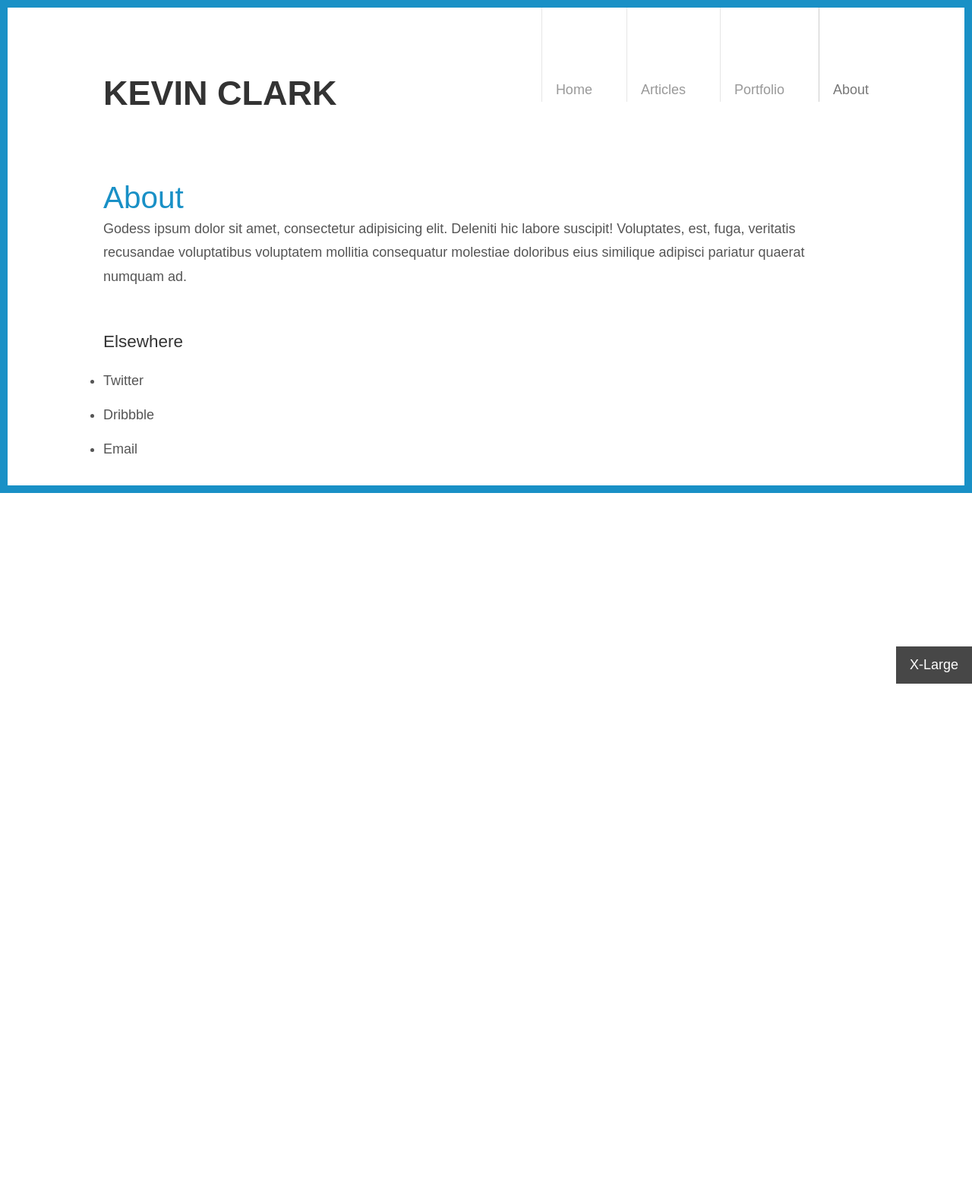
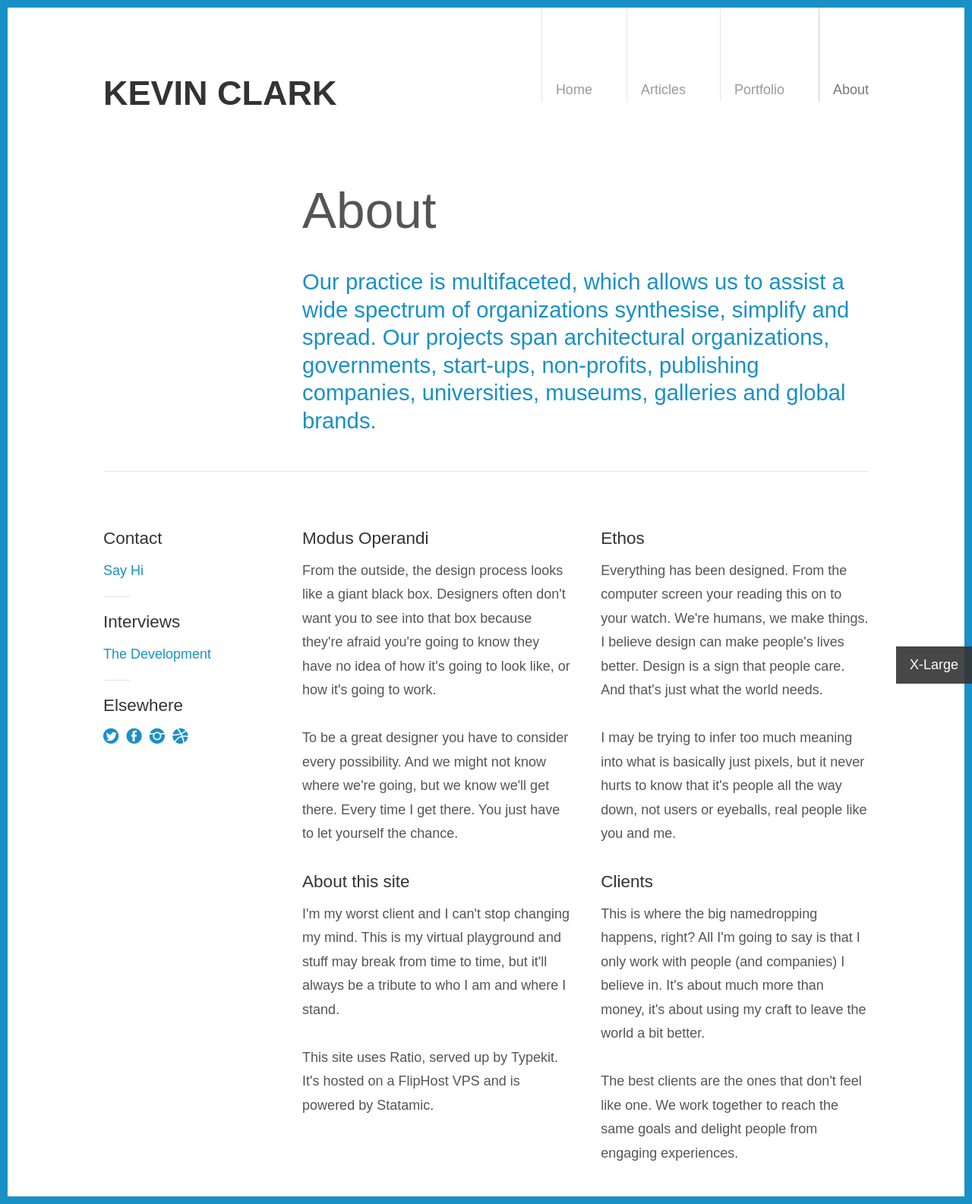
Before and after one commit to vernalkick/kevinclark, a Jekyll site: the page built from about/index.html, in a window 1280 px wide. Shown: the whole page at 76% size. Built offline with Jekyll 4.4.1, drawn with Linux system fonts in a browser that asks for light colours; nearby versions of some CDN libraries; some web fonts are replaced; Markdown is read by kramdown in place of the engine named in the settings; before the commit the page ends 900 px from its top, so only the background shows below that.

Commit message:
Add about page

```diff
--- a/_layouts/about.html
+++ b/_layouts/about.html
@@ -1,23 +1,55 @@
 ---
 layout: default
 ---
-<article id="indv">
+
+<div class="page" id="about">
 	<div class="wrap">
 		<header>
 			<h1>{{ page.title | widont }}</h1>
+			<h2>Our practice is multifaceted, which allows us to assist a wide spectrum of organizations synthesise, simplify and spread. Our projects span architectural organizations, governments, start-ups, non-profits, publishing companies, universities, museums, galleries and global brands.</h2>
 		</header>
-		<div id="article-body">
-			{{ content }}
-		</div>
-
-		<aside id="article-related">
-			<h2>Elsewhere</h2>
-			<ul class="article-lst secondary">
-				<li>Twitter</li>
-				<li>Dribbble</li>
-				<li>Email</li>
-			</ul>
-		</aside>
-
+		<section id="main">
+			<div id="about-bio">
+				<div class="half">
+					<h3>Modus Operandi</h3>
+					<p>From the outside, the design process looks like a giant black box. Designers often don't want you to see into that box because they're afraid you're going to know they have no idea of how it's going to look like, or how it's going to work.</p>
+					<p>To be a great designer you have to consider every possibility. And we might not know where we're going, but we know we'll get there. Every time I get there. You just have to let yourself the chance.</p>
+					<h3>About this site</h3>
+					<p>I'm my worst client and I can't stop changing my mind. This is my virtual playground and stuff may break from time to time, but it'll always be a tribute to who I am and where I stand.</p>
+					<p>This site uses Ratio, served up by Typekit. It's hosted on a FlipHost VPS and is powered by Statamic.</p>
+				</div>
+				<div class="half">
+					<h3>Ethos</h3>
+					<p>Everything has been designed. From the computer screen your reading this on to your watch. We're humans, we make things. I believe design can make people's lives better. Design is a sign that people care. And that's just what the world needs.</p>
+					<p>I may be trying to infer too much meaning into what is basically just pixels, but it never hurts to know that it's people all the way down, not users or eyeballs, real people like you and me.</p>
+					<h3>Clients</h3>
+					<p>This is where the big namedropping happens, right? All I'm going to say is that I only work with people (and companies) I believe in. It's about much more than money, it's about using my craft to leave the world a bit better.</p>
+					<p>The best clients are the ones that don't feel like one. We work together to reach the same goals and delight people from engaging experiences.</p>
+				</div>
+			</div>
+			<aside id="about-aside">
+				<ul>
+					<li>
+						<h3>Contact</h3>
+						<a href="">Say Hi</a>
+					</li>
+					<li>
+						<h3>Interviews</h3>
+						<ul>
+							<li><a href="#">The Development</a></li>
+						</ul>
+					</li>
+					<li>
+						<h3>Elsewhere</h3>
+						<ul class="elsewhere-links">
+							<li><a href="#">Twitter</a></li>
+							<li><a href="#">Facebook</a></li>
+							<li><a href="#">Instagram</a></li>
+							<li><a href="#">Dribbble</a></li>
+						</ul>
+					</li>
+				</ul>
+			</aside>
+		</section>
 	</div>
-</article>
+</div>
--- a/assets/styles/css/style.css
+++ b/assets/styles/css/style.css
@@ -1056,6 +1056,40 @@ main {
   overflow: hidden;
 }
 
+/* - Page ----------------------------------------------------------------------- */
+.page h3 {
+  font-size: 1.25em;
+  margin-bottom: .5em;
+}
+.page > .wrap header {
+  border-bottom: 1px solid #e5e5e5;
+  padding-bottom: 1em;
+}
+.page > .wrap header h1 {
+  color: #555;
+  font-weight: 300;
+  font-size: 2.25em;
+  margin-bottom: .5em;
+}
+.page > .wrap header h2 {
+  color: #1990c6;
+  font-size: 1.25em;
+  font-weight: 400;
+  line-height: 1.25em;
+  margin-top: 0;
+}
+
+@media screen and (min-width: 1000px) {
+  .page > .wrap header {
+    padding-left: 26%;
+  }
+  .page > .wrap header h1 {
+    font-size: 3.75em;
+  }
+  .page > .wrap header h2 {
+    font-size: 1.625em;
+  }
+}
 /* - Containers ------------------------------------------------------------------------ */
 main > section:first-child {
   padding-top: 0;
@@ -1689,5 +1723,109 @@ body:before {
     margin-right: 0;
   }
 }
+#about-aside {
+  border-top: 1px solid #e5e5e5;
+  padding-top: 1em;
+}
+#about-aside ul {
+  padding: 0;
+  margin: 0;
+  list-style-type: none;
+}
+#about-aside ul li {
+  margin: 0;
+  padding: 0;
+}
+#about-aside > ul > li {
+  padding: 1em 0;
+  position: relative;
+}
+#about-aside > ul > li + li:before {
+  content: "";
+  display: block;
+  width: 2em;
+  height: 1px;
+  background-color: #e5e5e5;
+  position: absolute;
+  top: 0;
+  left: 0;
+}
+#about-aside .elsewhere-links {
+  font-family: "SSSocial";
+  font-style: normal;
+  font-weight: bold;
+  text-decoration: none;
+  text-rendering: optimizeLegibility;
+  white-space: nowrap;
+  -webkit-font-feature-settings: "liga";
+  -moz-font-feature-settings: "liga=1";
+  -moz-font-feature-settings: "liga";
+  -ms-font-feature-settings: "liga" 1;
+  -o-font-feature-settings: "liga";
+  font-feature-settings: "liga";
+  -webkit-font-smoothing: antialiased;
+  font-size: 1.125em;
+}
+#about-aside .elsewhere-links li {
+  float: left;
+  margin-right: .5em;
+}
+#about-aside .elsewhere-links li a {
+  font-weight: bold;
+}
+
+#about-bio {
+  padding-bottom: .5em;
+}
+
+@media screen and (min-width: 800px) {
+  #about-aside {
+    width: 35.625%;
+    float: left;
+    margin-right: 3%;
+    padding-top: 0;
+    border: none;
+  }
+  #about-aside li:first-child {
+    padding-top: 0;
+  }
+
+  #about-bio {
+    width: 61.375%;
+    float: right;
+  }
+}
+@media screen and (min-width: 1000px) {
+  #about-aside {
+    width: 30.66667%;
+    float: left;
+    margin-right: 4%;
+  }
+
+  #about-bio {
+    width: 65.33333%;
+    float: right;
+  }
+}
+@media screen and (min-width: 1200px) {
+  #about-aside {
+    width: 22.0%;
+    float: left;
+    margin-right: 4%;
+  }
+
+  #about-bio {
+    width: 74.0%;
+    float: right;
+  }
+  #about-bio .half {
+    width: 47.2973%;
+    float: left;
+    margin-right: 5.40541%;
+  }
+  #about-bio .half:nth-child(2n+2) {
+    margin-right: 0;
+  }
+}
 
 /*# sourceMappingURL=style.css.map */
--- a/assets/styles/scss/style.scss
+++ b/assets/styles/scss/style.scss
@@ -32,3 +32,4 @@
 @import "_pages/article-indv";
 @import "_pages/article-lst";
 @import "_pages/library";
+@import "_pages/about";
```
Also changed, not shown: assets/styles/scss/_modules/_mixins.scss (+16 -8 lines), assets/styles/scss/_pages/_about.scss (added, +84 -0 lines), assets/styles/scss/_pages/_base.scss (+38 -0 lines), assets/styles/scss/_pages/_page.scss (added), assets/webfonts/kevinclark-icon-font.svg, assets/webfonts/kevinclark-icon-font.ttf, assets/webfonts/kevinclark-icon-font.woff, 1 other file.
